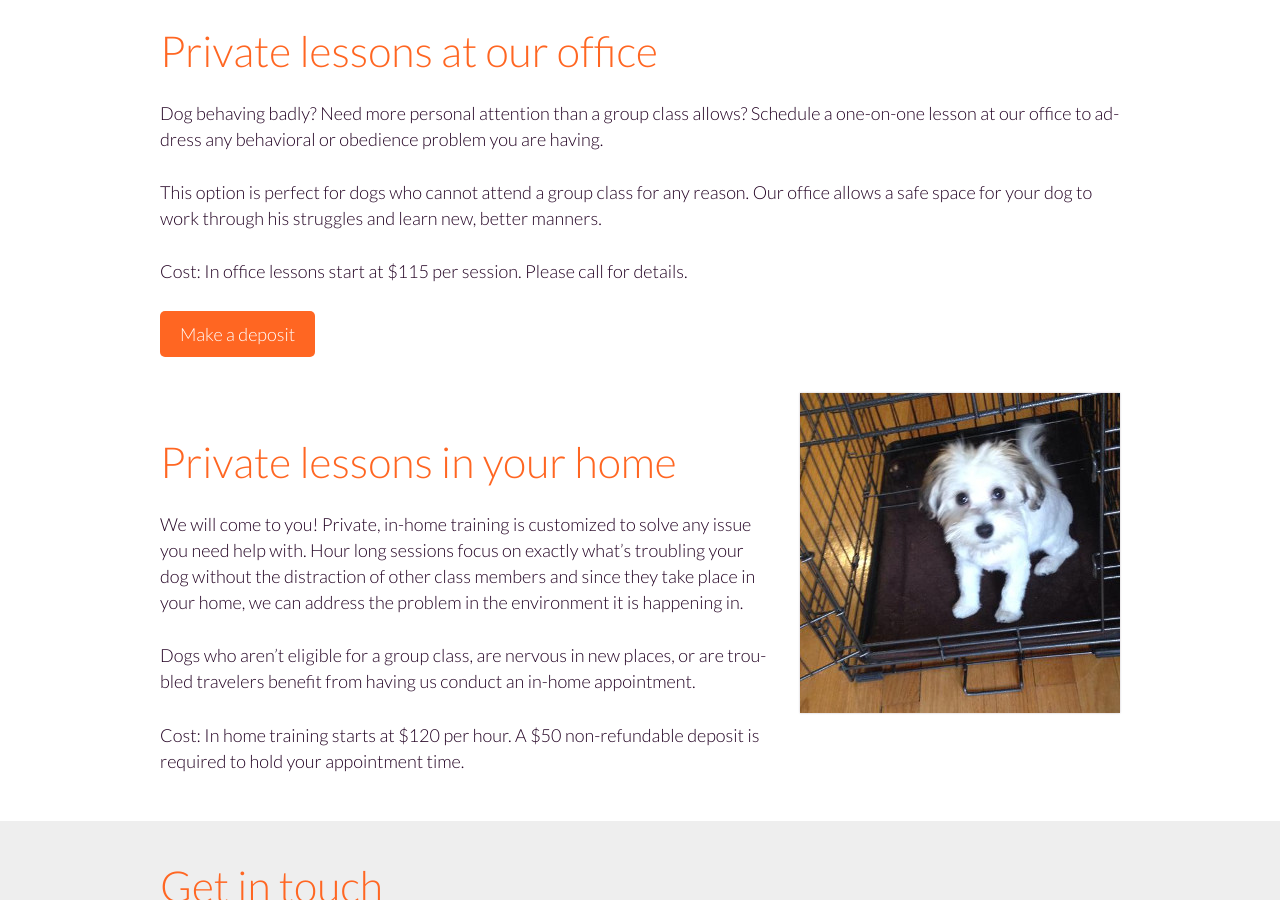
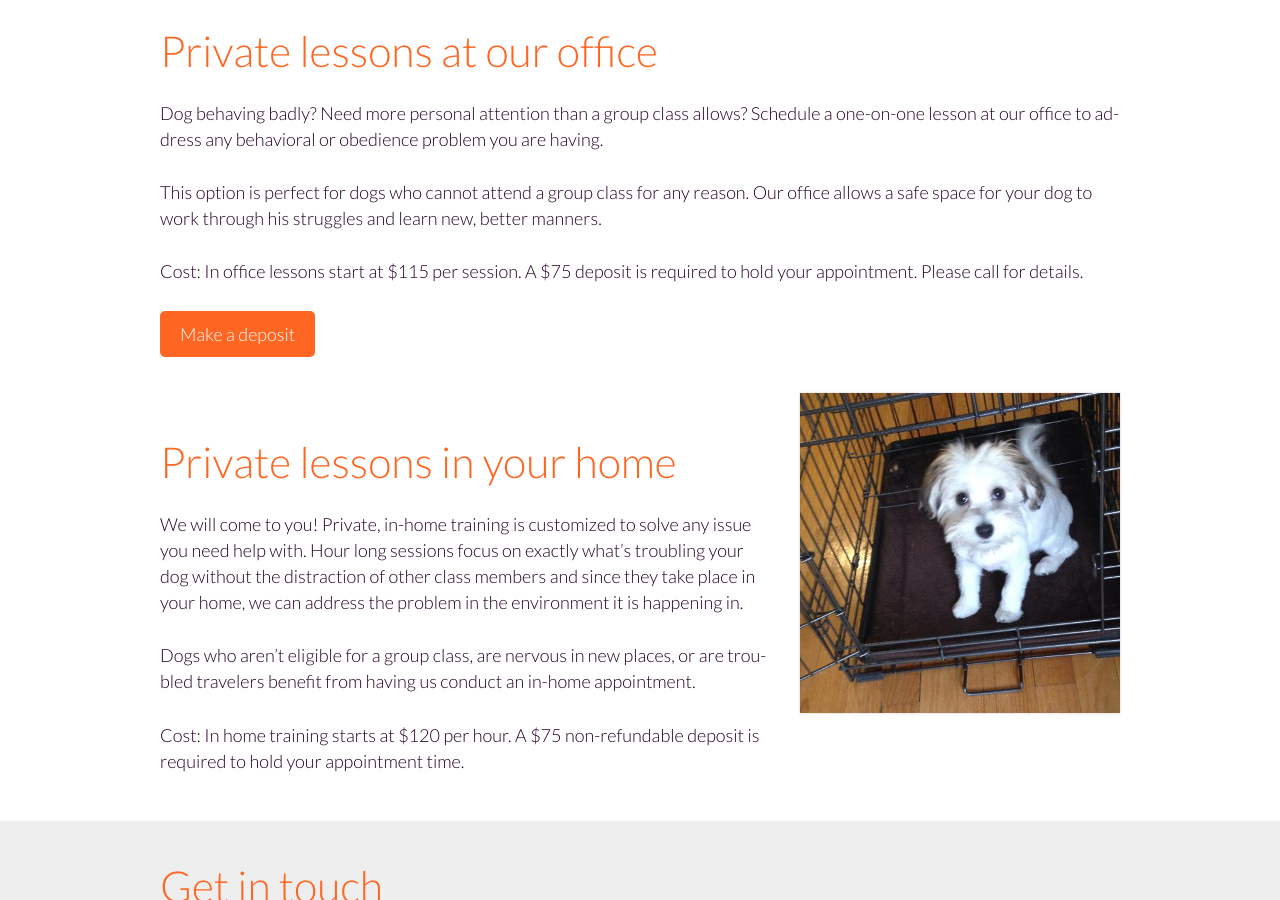
Before and after one commit to fidodogtraining/fidodogtraining.github.io, a Jekyll site: the page built from _autopages/training.md, in a window 1280 px wide and 900 px high, scrolled down 867 px. Built offline with Jekyll 4.4.1, drawn with Linux system fonts in a browser that asks for light colours.

Commit message:
Update training.md

```diff
--- a/_autopages/training.md
+++ b/_autopages/training.md
@@ -34,7 +34,8 @@ This option is perfect for dogs who cannot attend a group class for any
 reason. Our office allows a safe space for your dog to work through his struggles
 and learn new, better manners.
 
-Cost: In office lessons start at $115 per session. Please call for details.
+Cost: In office lessons start at $115 per session. A $75 deposit is required to hold your appointment. Please call for
+details.
 
 <a class="button" href="https://squareup.com/store/FidoPersonalDogTraining/item/in-office">Make a deposit</a>
 
@@ -50,4 +51,4 @@ we can address the problem in the environment it is happening in.
 Dogs who aren't eligible for a group class, are nervous in new places, or are troubled
 travelers benefit from having us conduct an in-home appointment.
 
-Cost: In home training starts at $120 per hour. A $50 non-refundable deposit is required to hold your appointment time.
+Cost: In home training starts at $120 per hour. A $75 non-refundable deposit is required to hold your appointment time.
```
